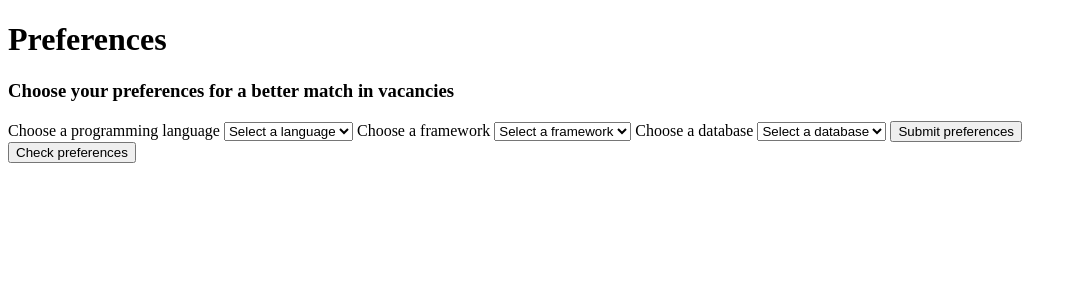
After one commit to pedrohgoncalvess/webserver-jobanalytics, a Django app: template templates/preferences/preferences.html in a window 1280 px wide. The commit adds this page. Shown: the top 300 px of the page, without its empty margins (0-1077 px from the left). Run offline with Django 4.2, Linux system fonts and the light colour scheme; the template is opened without the code that fills it, so the values that code supplies are empty.

Commit message:
preferences add

```diff
--- a/templates/home/home.html
+++ b/templates/home/home.html
@@ -14,7 +14,10 @@
         </div>
         <div>
             <h2>Jobs para serem scrapados</h2>
-            <h3>{{ standby }}</h3>
+            {% for site in standby %}
+                <h3>{{ site.site }}</h3>
+                <h3>{{ site.site__count }}</h3>
+            {% endfor %}
         </div>
     <div>
         <h1>Jobs por termos pesquisados</h1>
--- /dev/null
+++ b/templates/preferences/preferences.html
@@ -0,0 +1,41 @@
+<!DOCTYPE html>
+<html lang="en">
+<head>
+    <meta charset="UTF-8">
+    <title>Preferences</title>
+</head>
+<body>
+<h1>Preferences</h1>
+<h3>Choose your preferences for a better match in vacancies</h3>
+<div class="set-preferences" name="preferences-div">
+    <form method="post" action="{% url 'create-preferences' %}">
+                {% csrf_token %}
+        <label>Choose a programming language</label>
+        <select name="programming-language">Choose one.
+        <option>Select a language</option>
+        {% for lang in languages %}
+            <option value="{{ lang.tecnologie }}">{{ lang.tecnologie.capitalize }}</option>
+        {% endfor %}
+        </select>
+
+        <label>Choose a framework</label>
+        <select name="framework">
+        <option selected="selected">Select a framework</option>
+        {% for fr in frameworks %}
+            <option value="{{ fr.tecnologie }}">{{ fr.tecnologie.capitalize }}</option>
+        {% endfor %}
+        </select>
+
+        <label>Choose a database</label>
+        <select name="database">Choose one.
+        <option>Select a database</option>
+        {% for db in databases %}
+            <option value="{{ db.tecnologie }}">{{ db.tecnologie.capitalize }}</option>
+        {% endfor %}
+        </select>
+    <button type="submit" name="button-submit-preferences">Submit preferences</button>
+    </form>
+<a href="#"><button>Check preferences</button></a>
+</div>
+</body>
+</html>
--- a/webServerJobScrap/urls.py
+++ b/webServerJobScrap/urls.py
@@ -5,5 +5,7 @@ from webServerJobScrap import views
 urlpatterns = [
     path('admin/', admin.site.urls),
     path('controller/',include('controller.urls')),
-    path("",views.home,name='home')
+    path("",views.home,name='home'),
+    path("preferences/",views.preferences,name='preferences'),
+    path("preferences/create",views.createPreference,name='create-preferences')
 ]
```
Also changed, not shown: controller/models.py (+15 -0 lines), webServerJobScrap/settings.py (+22 -0 lines), webServerJobScrap/views.py (+33 -1 lines), controller/migrations/0001_initial.py (added), controller/migrations/0002_preferencesuser.py (added), controller/migrations/0003_alter_preferencesuser_table.py (added).
